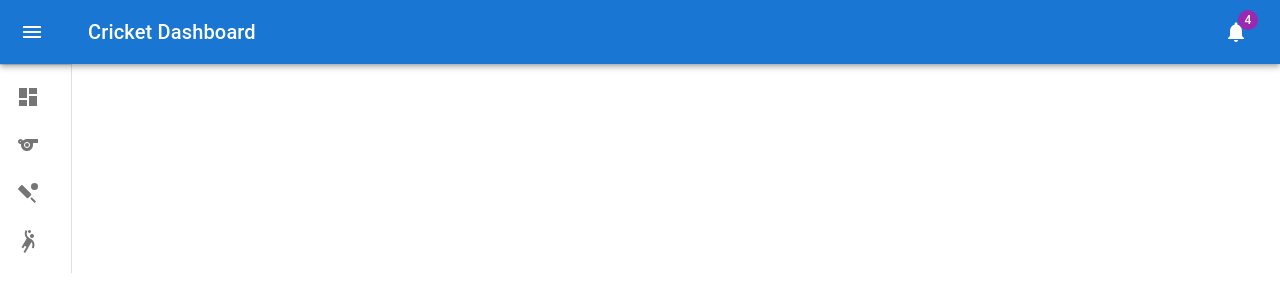
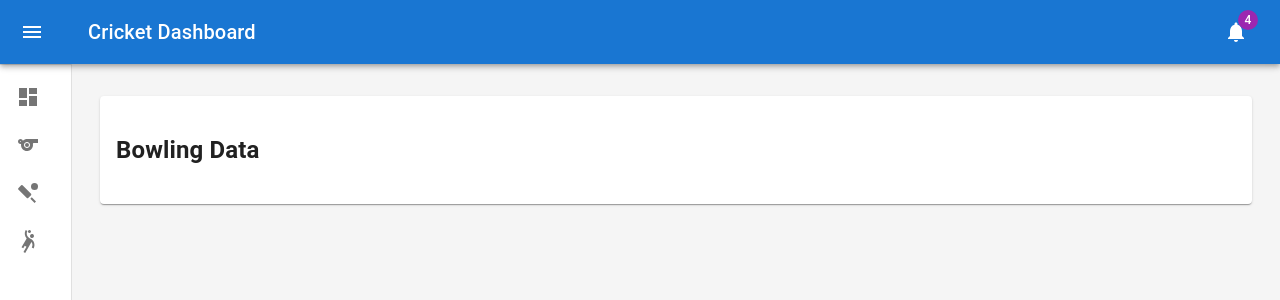
Before and after one commit to MCompton96/cricket-stats, a React (Create React App) app: page /bowling in a window 1280 px wide. Shown: the top 300 px of the page. Built offline with nearby package versions, Linux system fonts and the light colour scheme.

Commit message:
Bowling stats routing added

```diff
--- a/src/App.jsx
+++ b/src/App.jsx
@@ -11,6 +11,7 @@ import BattingStats from './Components/Batting-Stats/Batting-Stats';
 import { createTheme, ThemeProvider } from '@mui/material/styles';
 import { Box } from '@mui/system';
 import { CssBaseline } from '@mui/material';
+import BowlingStats from './Components/Bowling-Stats/Bowling-Stats';
 
 const mdTheme = createTheme();
 
@@ -24,6 +25,7 @@ function App() {
             <Routes>
                 <Route path="/" element={<Dashboard />}/>
                 <Route path="batting" element={<BattingStats />}/>
+                <Route path="bowling" element={<BowlingStats />}/>
             </Routes>
         </Box>
       </ThemeProvider>
--- a/src/Components/Batting-Stats/Batting-Table.js
+++ b/src/Components/Batting-Stats/Batting-Table.js
@@ -1,6 +1,5 @@
 import { Table, TableBody, TableCell, TableHead, TableRow } from '@mui/material';
 import * as React from 'react';
-import { battingData } from '../../Data/Batting-Data';
 import Title from '../Title/Title';
 import * as StatsHelpers from '../../Common/Helpers/StatsHelpers';
 
--- a/src/Components/Batting-Stats/Charts/Average-Chart.js
+++ b/src/Components/Batting-Stats/Charts/Average-Chart.js
@@ -51,6 +51,7 @@ function AverageChart({data}) {
                 <Line
                     dataKey="average"
                     stroke={theme.palette.primary.main}
+                    name="Average"
                 />
                 <Tooltip />
                 </LineChart>
--- a/src/Components/Batting-Stats/Charts/Runs-Chart.js
+++ b/src/Components/Batting-Stats/Charts/Runs-Chart.js
@@ -1,6 +1,6 @@
 import { useTheme } from '@emotion/react';
 import * as React from 'react';
-import { Checkbox, FormControl, Grid, InputLabel, ListItemText, MenuItem, OutlinedInput, Select } from '@mui/material';
+import { Checkbox, FormControl, InputLabel, ListItemText, MenuItem, OutlinedInput, Select } from '@mui/material';
 import { Bar, BarChart, Tooltip, ResponsiveContainer, XAxis, YAxis, Legend, CartesianGrid } from 'recharts';
 
 const ITEM_HEIGHT = 48;
--- /dev/null
+++ b/src/Components/Bowling-Stats/Bowling-Stats.js
@@ -0,0 +1,35 @@
+import { Container, Grid, Paper, Toolbar } from '@mui/material';
+import { Box } from '@mui/system';
+import * as React from 'react';
+
+function BowlingStats() {
+    return (
+        <React.Fragment>
+            <Box
+                component="bowling"
+                sx={{
+                    backgroundColor: (theme) =>
+                        theme.palette.mode === 'light'
+                        ? theme.palette.grey[100]
+                        : theme.palette.grey[100],
+                    flexGrow: 1,
+                    height: '100vh',
+                    overflow: 'auto'
+                }}
+            >
+                <Toolbar />
+                <Container maxWidth='lg' sx={{ mt: 4, mb: 4}}>
+                    <Grid container spacing={3}>
+                        <Grid item xs={12}>
+                            <Paper sx={{ p: 2, display: 'flex', flexDirection: 'column'}}>
+                                <h2>Bowling Data</h2>
+                            </Paper>
+                        </Grid>
+                    </Grid>
+                </Container>
+            </Box>
+        </React.Fragment>
+    )
+}
+
+export default BowlingStats;
--- a/src/listItems.js
+++ b/src/listItems.js
@@ -10,7 +10,7 @@ import { Link } from 'react-router-dom';
 
 export const mainListItems = (
   <React.Fragment>
-    <ListItemButton>
+    <ListItemButton component={Link} to={'/'}>
       <ListItemIcon>
         <DashboardIcon />
       </ListItemIcon>
@@ -31,7 +31,10 @@ export const mainListItems = (
         </ListItemIcon>
         <ListItemText primary="Batting Stats" />
     </ListItemButton>
-    <ListItemButton>
+    <ListItemButton
+      component={Link}
+      to={'/bowling'}
+    >
       <ListItemIcon>
         <SportsHandballIcon />
       </ListItemIcon>
```
